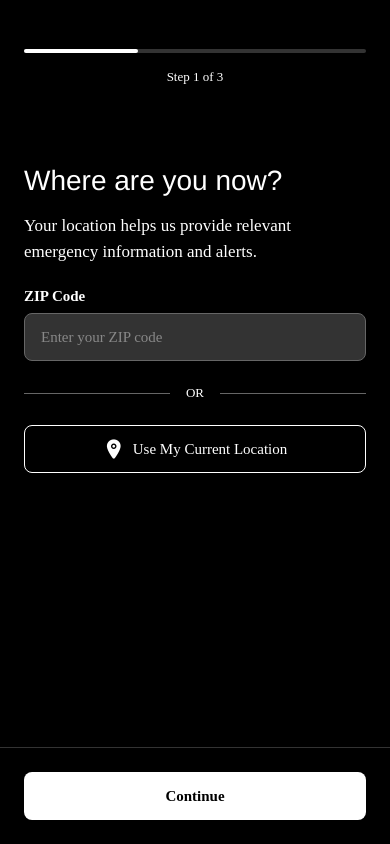
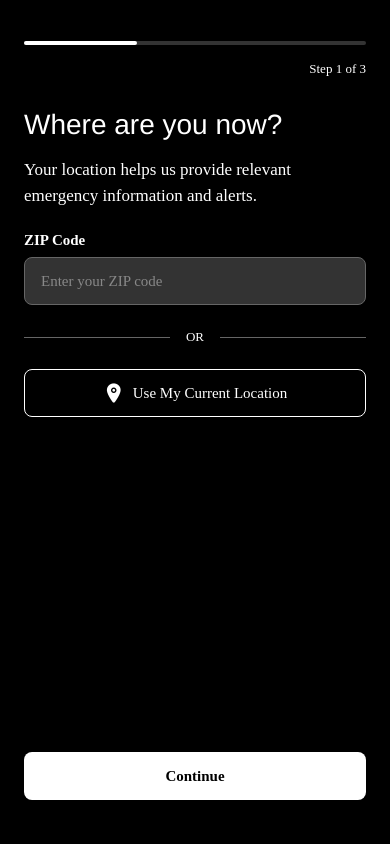
Before and after one commit to NickSulistio/HD2025, a React Native app: screen / in a window 390 px wide. Built offline with nearby package versions, Linux system fonts and the light colour scheme.

Commit message:
onboarding very close

```diff
--- a/screens/OnboardingScreen.js
+++ b/screens/OnboardingScreen.js
@@ -11,7 +11,10 @@ import {
     Switch,
     ActivityIndicator,
     Animated,
+    Easing,
     Alert,
+    Keyboard,
+    TouchableWithoutFeedback,
 } from 'react-native';
 import { Ionicons } from '@expo/vector-icons';
 import * as Location from 'expo-location';
@@ -23,17 +26,14 @@ import { onboardingStyles } from '../styles/onboarding';
 const OnboardingScreen = ({ onComplete }) => {
     // Near the top of your component function, add:
     const scrollViewRef = useRef(null);
-
-    // At the end of goToNextStep, before the closing brace, add:
-    if (scrollViewRef.current) {
-        scrollViewRef.current.scrollTo({ x: 0, y: 0, animated: false });
-    }
     const [step, setStep] = useState(1);
     const [locationLoading, setLocationLoading] = useState(false);
 
     // Animation refs
     const slideAnim = useRef(new Animated.Value(0)).current;
     const fadeAnim = useRef(new Animated.Value(1)).current;
+    // New animated value for progress bar
+    const progressAnim = useRef(new Animated.Value(1/3)).current;
 
     // Step 1: Location data
     const [zipCode, setZipCode] = useState('');
@@ -109,10 +109,19 @@ const OnboardingScreen = ({ onComplete }) => {
     };
 
     // Animation for smooth transitions between steps
-    // In the OnboardingScreen.js component, let's update the animateTransition function:
+    const animateTransition = (nextStep) => {
+        // Calculate the new progress value
+        const newProgressValue = nextStep / 3;
 
-    const animateTransition = (nextStep) => {
-        // First, slide and fade out current content
+        // First animate the progress bar separately (before content animation)
+        Animated.timing(progressAnim, {
+            toValue: newProgressValue,
+            duration: 250,
+            easing: Easing.ease, // Use standard ease function
+            useNativeDriver: false, // Required for layout properties
+        }).start();
+
+        // Then handle content transition
         Animated.parallel([
             Animated.timing(fadeAnim, {
                 toValue: 0,
@@ -123,7 +132,7 @@ const OnboardingScreen = ({ onComplete }) => {
                 toValue: -20, // Slide slightly up when exiting
                 duration: 150,
                 useNativeDriver: true,
-            })
+            }),
         ]).start(() => {
             // Update step
             setStep(nextStep);
@@ -179,6 +188,11 @@ const OnboardingScreen = ({ onComplete }) => {
                 onComplete(userData);
             }
         }
+
+        // Scroll to top after step change
+        if (scrollViewRef.current) {
+            scrollViewRef.current.scrollTo({ x: 0, y: 0, animated: false });
+        }
     };
 
     const goToPreviousStep = () => {
@@ -191,18 +205,28 @@ const OnboardingScreen = ({ onComplete }) => {
     useEffect(() => {
         slideAnim.setValue(0);
         fadeAnim.setValue(1);
+        progressAnim.setValue(0.33); // Set initial progress (1/3 for step 1)
     }, []);
 
-    // Render simplified progress indicator
+    // Render animated progress indicator
     const renderProgressBar = () => (
         <View style={onboardingStyles.progressContainer}>
             <View style={onboardingStyles.progressBar}>
-                <View style={[
+                <Animated.View
+                    style={[
                         onboardingStyles.progressFill,
-                    { width: `${(step / 3) * 100}%` }
-                ]} />
+                        {
+                            width: progressAnim.interpolate({
+                                inputRange: [0, 1],
+                                outputRange: ['0%', '100%']
+                            })
+                        }
+                    ]}
+                />
             </View>
-            <Text style={onboardingStyles.stepText}>Step {step} of 3</Text>
+            <Text style={[onboardingStyles.stepText, { textAlign: 'right' }]}>
+                Step {step} of 3
+            </Text>
         </View>
     );
 
@@ -222,17 +246,16 @@ const OnboardingScreen = ({ onComplete }) => {
             <View style={onboardingStyles.fieldContainer}>
                 <Text style={onboardingStyles.label}>ZIP Code</Text>
                 <TextInput
-                    style={[
-                        onboardingStyles.input,
-                        useCurrentLocation && onboardingStyles.inputDisabled
-                    ]}
+                    style={onboardingStyles.input}
                     value={zipCode}
                     onChangeText={setZipCode}
                     placeholder="Enter your ZIP code"
                     placeholderTextColor="#888888"
                     keyboardType="numeric"
                     maxLength={5}
-                    editable={!useCurrentLocation}
+                    returnKeyType="done"
+                    onSubmitEditing={Keyboard.dismiss}
+                    blurOnSubmit={true}
                 />
             </View>
 
@@ -446,27 +469,20 @@ const OnboardingScreen = ({ onComplete }) => {
 
     return (
         <KeyboardAvoidingView
-            style={onboardingStyles.container}
+            style={[onboardingStyles.container, { flex: 1 }]}
             behavior={Platform.OS === 'ios' ? 'padding' : 'height'}
             keyboardVerticalOffset={Platform.OS === 'ios' ? 64 : 0}
         >
+            {/* Dismiss keyboard when tapping outside of TextInput */}
+            <TouchableWithoutFeedback onPress={Keyboard.dismiss} accessible={false}>
+                <View style={{ flex: 1 }}>
                     {/* Progress bar - kept outside the ScrollView to ensure visibility */}
-            <View style={{ paddingTop: Platform.OS === 'ios' ? 50 : 25 }}>
+                    <View style={{ paddingTop: Platform.OS === 'ios' ? 30 : 25 }}>
                         {renderProgressBar()}
                     </View>
 
-            {/* Back button */}
-            {step > 1 && (
-                <TouchableOpacity
-                    style={onboardingStyles.backButton}
-                    onPress={goToPreviousStep}
-                >
-                    <Ionicons name="chevron-back" size={24} color="#FFFFFF" />
-                    <Text style={onboardingStyles.backButtonText}>Back</Text>
-                </TouchableOpacity>
-            )}
-
-            {/* Content */}
+                    {/* Main Content - Wrap in a flex View */}
+                    <View style={{ flex: 1 }}>
                         <ScrollView
                             ref={scrollViewRef}
                             style={onboardingStyles.scrollView}
@@ -476,10 +492,45 @@ const OnboardingScreen = ({ onComplete }) => {
                             {step === 1 && renderLocationStep()}
                             {step === 2 && renderHouseholdStep()}
                             {step === 3 && renderNotificationsStep()}
+
+                            {/* Add extra padding at the bottom to ensure scrolling works well */}
+                            <View style={{ height: 80 }} />
                         </ScrollView>
+                    </View>
+                </View>
+            </TouchableWithoutFeedback>
 
-            {/* Footer with continue button */}
-            <View style={onboardingStyles.footer}>
+            {/* Footer with continue button and back button - positioned absolutely */}
+            <View style={[onboardingStyles.footer, {
+                position: 'absolute',
+                bottom: 20,
+                left: 0,
+                right: 0,
+                borderTopWidth: 0, // Remove the top border
+                paddingTop: 0, // Reduce top padding to bring elements closer
+            }]}>
+                {/* Back button (only shown on steps 2 and 3) */}
+                {step > 1 && (
+                    <TouchableOpacity
+                        style={{
+                            alignItems: 'center',
+                            paddingVertical: 12,
+                            marginBottom: 8, // Add margin between back and continue
+                        }}
+                        onPress={goToPreviousStep}
+                    >
+                        <Text style={{
+                            fontFamily: 'OpenSans',
+                            fontSize: 15,
+                            color: '#FFFFFF',
+                            fontWeight: '500',
+                        }}>
+                            Back
+                        </Text>
+                    </TouchableOpacity>
+                )}
+
+                {/* Continue button */}
                 <TouchableOpacity
                     style={onboardingStyles.continueButton}
                     onPress={goToNextStep}
--- a/styles/onboarding.js
+++ b/styles/onboarding.js
@@ -15,7 +15,7 @@ export const onboardingStyles = StyleSheet.create({
 
     // Add more padding to the progress container
     progressContainer: {
-        paddingTop: spacing.large, // Increased from 16
+        paddingTop: spacing.medium, // Increased from 16
         paddingBottom: spacing.medium, // Added padding below
         paddingHorizontal: spacing.large,
         marginBottom: spacing.medium, // Increased from 16
@@ -26,12 +26,12 @@ export const onboardingStyles = StyleSheet.create({
     scrollViewContent: {
         paddingHorizontal: spacing.large,
         paddingBottom: spacing.extraLarge,
-        paddingTop: spacing.large, // Add top padding to push content down
+        // paddingTop: spacing.large, // Add top padding to push content down
     },
 
     // And update the step container to have more space at the top
     stepContainer: {
-        paddingTop: spacing.large, // Increased from medium
+        // paddingTop: spacing.tiny, // Increased from medium
     },
 
     progressBar: {
@@ -52,7 +52,7 @@ export const onboardingStyles = StyleSheet.create({
         fontFamily: fonts.body,
         fontSize: fontSizes.bodySmall,
         color: colors.white,
-        textAlign: 'center',
+        textAlign: 'right',
         marginTop: 4,
     },
 
```
Lines whose indentation alone changed are shown as unchanged.
